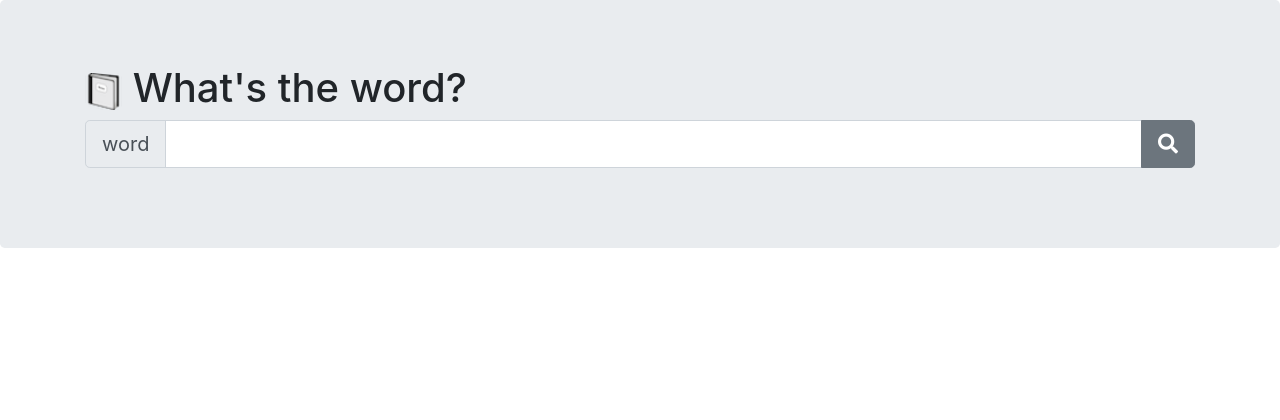
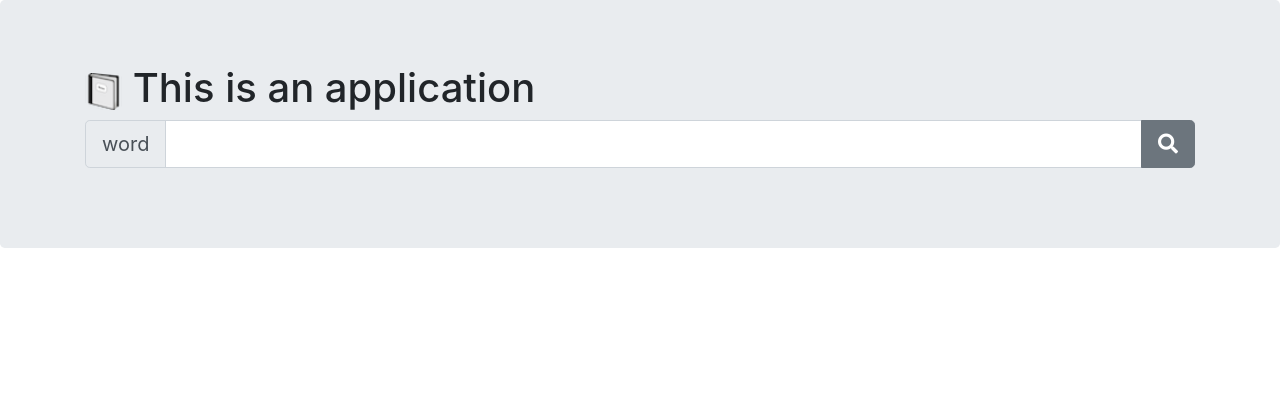
Before and after one commit to davidstanke/cloudbuild-demo-aguacate, a Flask app: page / in a window 1280 px wide. Shown: the top 420 px of the page. Run offline with Flask 2, Linux system fonts and the light colour scheme; some libraries are stand-ins or nearby versions.

Commit message:
add app header as env var

```diff
--- a/app/app.py
+++ b/app/app.py
@@ -1,19 +1,20 @@
 import os
-import re
 import requests
 from flask import Flask, render_template, request
 
 app = Flask(__name__)
 
+app_header = os.getenv('APP_HEADER', "This is an application")
+
 @app.route('/')
 def home():
     # Provide a form to request a definition
-    return render_template('index.html', word_input='')
+    return render_template('index.html', app_header=app_header)
 
 @app.route('/<word>')
 def define(word):
     definition = get_definition(word)
-    return render_template('index.html', word_input=word, definition=definition)
+    return render_template('index.html', word_input=word, definition=definition, app_header=app_header)
 
 def get_definition(word):
     dictionary_api = requests.get(f'https://api.dictionaryapi.dev/api/v2/entries/en/{word}')
--- a/app/templates/base.html
+++ b/app/templates/base.html
@@ -17,14 +17,14 @@
    integrity="sha512-XQoYMqMTK8LvdxXYG3nZ448hOEQiglfqkJs1NOQV44cWnUrBc8PkAOcXy20w0vlaXaVUearIOBhiXZ5V3ynxwA=="
    crossorigin=""></script>
 
-  <title>Words are fun</title>
+  <title>{{app_header}}</title>
 
 </head>
 <body class="d-flex flex-column h-100">
 <main role="main" class="flex-shrink-0">
    <div class="jumbotron">
       <div class="container">
-        <h1><img height="37px" width="37px" src="static/logo-32x32.png" alt="What's the word?"> What's the word?</h1>
+        <h1><img height="37px" width="37px" src="static/logo-32x32.png" alt="{{app_header}}"> {{app_header}}</h1>
         <div class="input-group mb-3 input-group-lg">
           <div class="input-group-prepend">
             <span class="input-group-text">word</span>
```
Also changed, not shown: 1 other file.
